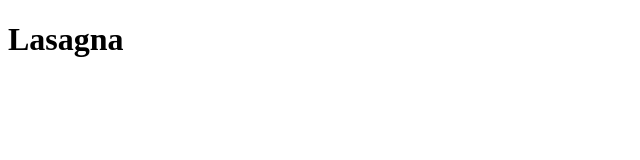
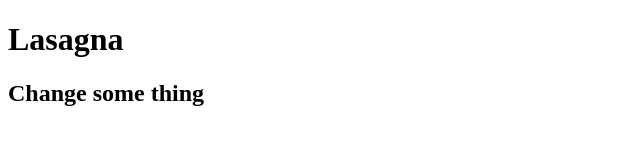
Before and after one commit to minhhoccode111/recipes-website-top, a plain HTML site: page recipes/lasagna.html in a window 1280 px wide. Shown: the whole page, without its empty margins (0-640 px from the left). Drawn offline with Linux system fonts and the light colour scheme.

Commit message:
change something in lasagna.html

```diff
--- a/recipes/lasagna.html
+++ b/recipes/lasagna.html
@@ -8,5 +8,6 @@
 </head>
 <body>
   <h1>Lasagna</h1>
+  <h2>Change some thing</h2>
 </body>
 </html>
```
